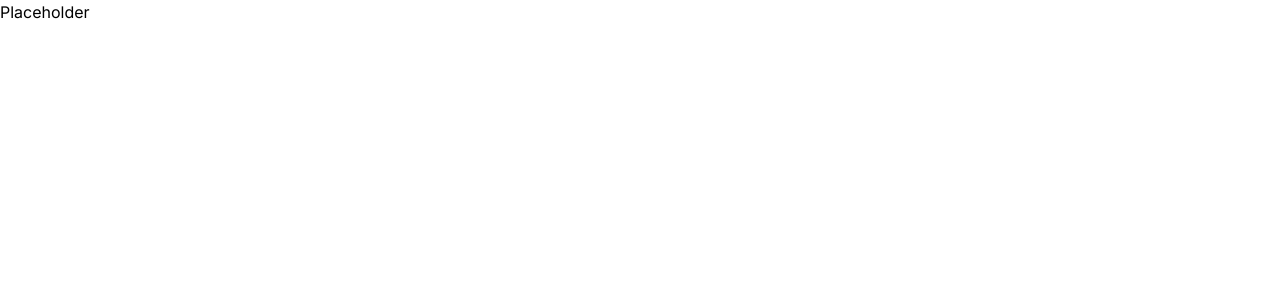
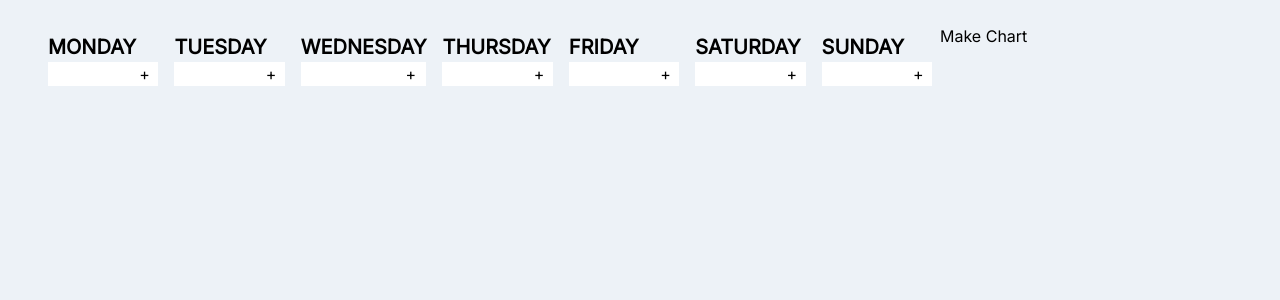
Before and after one commit to keezeden/work, a React (Vite) app: page / in a window 1280 px wide. Shown: the top 300 px of the page. Built offline with nearby package versions, Linux system fonts and the light colour scheme.

Commit message:
Initial commit

```diff
--- a/package.json
+++ b/package.json
@@ -19,6 +19,7 @@
     "vite-plugin-pwa": "^0.12.0"
   },
   "dependencies": {
+    "chart.js": "^3.9.1",
     "react": "^16.13.1",
     "react-dom": "^16.13.1",
     "react-router-dom": "^5.2.0",
--- /dev/null
+++ b/src/components/column/index.jsx
@@ -0,0 +1,26 @@
+import React, { useState } from 'react';
+
+const Cell = ({ item }) => {
+  return <div className="bg-white">{JSON.stringify(item)}</div>;
+};
+
+const Column = ({ header, items, onAdd }) => {
+  const [newItem, setNewItem] = useState('');
+  return (
+    <div className="flex flex-col m-2">
+      <h1 className="uppercase text-xl font-bold">{header}</h1>
+      <div>
+        {items.map(item => (
+          <Cell item={item} />
+        ))}
+        <div className="flex flex-row">
+          <input className="w-3/4" type="text" onChange={e => setNewItem(e.currentTarget.value)} />
+          <button className="w-1/4 bg-white" onClick={() => onAdd(newItem)}>
+            +
+          </button>
+        </div>
+      </div>
+    </div>
+  );
+};
+export { Column };
--- a/src/views/home/hook/index.js
+++ b/src/views/home/hook/index.js
@@ -1,5 +1,79 @@
+import { Chart, registerables } from 'chart.js';
+import { useEffect, useState } from 'react';
+
+Chart.register(...registerables);
+
 const useHome = () => {
-  return {};
+  const [mondayItems, setMondayItems] = useState([]);
+  const [tuesdayItems, setTuesdayItems] = useState([]);
+  const [wednesdayItems, setWednesdayItems] = useState([]);
+  const [thursdayItems, setThursdayItems] = useState([]);
+  const [fridayItems, setFridayItems] = useState([]);
+  const [saturdayItems, setSaturdayItems] = useState([]);
+  const [sundayItems, setSundayItems] = useState([]);
+
+  const addItemToDay = itemsSetter => item => {
+    itemsSetter(items => [...items, item]);
+  };
+
+  const allDayItems = [...mondayItems, ...tuesdayItems, ...wednesdayItems, ...thursdayItems, ...fridayItems, ...saturdayItems, ...sundayItems];
+
+  const labelsSet = [...new Set(allDayItems)];
+
+  const labelMap = labelsSet.reduce((acc, curr) => ((acc[curr] = 0), acc), {});
+  allDayItems.forEach(item => labelMap[item]++);
+
+  const labels = Object.keys(labelMap);
+  const itemData = Object.values(labelMap);
+
+  const data = {
+    labels: labels,
+    datasets: [
+      {
+        label: 'My First dataset',
+        backgroundColor: [
+          'rgb(255, 99, 132)',
+          'rgb(54, 162, 235)',
+          'rgb(255, 205, 86)',
+          'rgb(65, 3, 252)',
+          'rgb(242, 61, 206)',
+          'rgb(20, 201, 20)',
+          'rgb(135, 95, 15)',
+          'rgb(235, 192, 232)'
+        ],
+        data: itemData
+      }
+    ]
+  };
+
+  const chartConfig = {
+    type: 'doughnut',
+    data: data,
+    options: {}
+  };
+
+  const makeChart = () => {
+    const itemsChart = new Chart(document.getElementById('chart'), chartConfig);
+  };
+
+  return {
+    makeChart,
+    addItemToDay,
+    mondayItems,
+    tuesdayItems,
+    wednesdayItems,
+    thursdayItems,
+    fridayItems,
+    saturdayItems,
+    sundayItems,
+    setMondayItems,
+    setTuesdayItems,
+    setWednesdayItems,
+    setThursdayItems,
+    setFridayItems,
+    setSaturdayItems,
+    setSundayItems
+  };
 };
 
 export { useHome };
--- a/src/views/home/index.jsx
+++ b/src/views/home/index.jsx
@@ -1,10 +1,44 @@
 import React from 'react';
+import { Column } from '../../components/column';
 import { useHome } from './hook';
 
 const Home = () => {
-  const {} = useHome();
+  const {
+    makeChart,
+    addItemToDay,
+    mondayItems,
+    tuesdayItems,
+    wednesdayItems,
+    thursdayItems,
+    fridayItems,
+    saturdayItems,
+    sundayItems,
+    setMondayItems,
+    setTuesdayItems,
+    setWednesdayItems,
+    setThursdayItems,
+    setFridayItems,
+    setSaturdayItems,
+    setSundayItems
+  } = useHome();
 
-  return <div>Placeholder</div>;
+  return (
+    <div className="w-screen h-screen flex flex-row bg-gray-200 py-6 px-10">
+      <div className="w-full flex flex-row">
+        <Column header="monday" items={mondayItems} onAdd={addItemToDay(setMondayItems)} />
+        <Column header="tuesday" items={tuesdayItems} onAdd={addItemToDay(setTuesdayItems)} />
+        <Column header="wednesday" items={wednesdayItems} onAdd={addItemToDay(setWednesdayItems)} />
+        <Column header="thursday" items={thursdayItems} onAdd={addItemToDay(setThursdayItems)} />
+        <Column header="friday" items={fridayItems} onAdd={addItemToDay(setFridayItems)} />
+        <Column header="saturday" items={saturdayItems} onAdd={addItemToDay(setSaturdayItems)} />
+        <Column header="sunday" items={sundayItems} onAdd={addItemToDay(setSundayItems)} />
+      </div>
+      <div>
+        <button onClick={makeChart}>Make Chart</button>
+        <canvas id="chart"></canvas>
+      </div>
+    </div>
+  );
 };
 
 export { Home };
```
Also changed, not shown: 1 other file (tests, documents, lock files or other folders).
